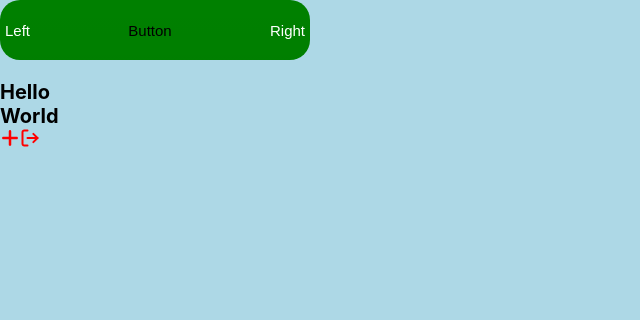
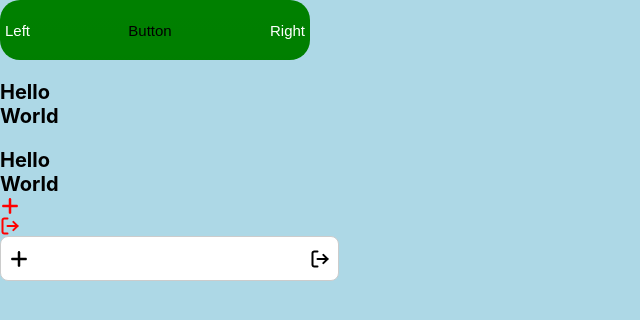
Before and after one commit to nisalV/my-profile, a React (Create React App) app: page / in a window 1280 px wide. Shown: the top 320 px of the page, without its empty margins (0-640 px from the left). Built offline with nearby package versions, Linux system fonts and the light colour scheme.

Commit message:
Add Input component (#3)

```diff
--- a/src/App.tsx
+++ b/src/App.tsx
@@ -1,5 +1,7 @@
+import { useState } from 'react'
 import Button from './CoreComponents/ButtonComponent/Button'
 import Icon from './CoreComponents/IconComponent/Icon'
+import Input from './CoreComponents/InputComponent/Input'
 import Text from './CoreComponents/TextComponent/Text'
 
 const styles = {
@@ -12,30 +14,59 @@ const styles = {
 }
 
 function App() {
+  const [text, setText] = useState('')
   return (
     <div style={styles.wrapper}>
       <Button
         width="300px"
         height="50px"
         text="Button"
-        isDisabled={false}
         leftElement={<Text text="Left" />}
         centerElement={<Text text="Center" />}
         rightElement={<Text text="Right" />}
         buttonStyles={{ backgroundColor: 'green', borderRadius: 20 }}
         textStyles={{ color: 'black' }}
-        onClick={() => alert('clicked')}
+        onClick={() => {}}
+        onMouseDown={() => alert('mouse down')}
       />
       <Text
+        clickable
         text={`Hello\n World`}
         fontSize={20}
         fontWeight="bold"
         color="black"
         textStyles={{ marginTop: 20 }}
-        onClick={() => alert('clicked')}
+        onMouseDown={() => alert('mouse down')}
+      />
+      <Text
+        clickable
+        text={`Hello\n World`}
+        fontSize={20}
+        fontWeight="bold"
+        color="black"
+        textStyles={{ marginTop: 20 }}
+        onMouseDown={() => alert('mouse down')}
       />
       <Icon name="add" width={20} height={20} color="red" />
       <Icon name="signOut" width={20} height={20} stroke="red" />
+      <Input
+        value={text}
+        onChangeText={setText}
+        leftIconProps={{
+          name: 'add',
+          width: 20,
+          height: 20,
+          color: 'black',
+        }}
+        onPressLeftIcon={() => alert('left icon pressed')}
+        rightIconProps={{
+          name: 'signOut',
+          width: 20,
+          height: 20,
+          stroke: 'black',
+        }}
+        inputStyles={{ color: 'blue', fontSize: 20 }}
+      />
     </div>
   )
 }
--- a/src/CoreComponents/ButtonComponent/Button.tsx
+++ b/src/CoreComponents/ButtonComponent/Button.tsx
@@ -1,4 +1,4 @@
-import React from 'react'
+import React, { HTMLAttributes } from 'react'
 import Text from '../TextComponent/Text'
 import './Button.css'
 
@@ -14,6 +14,7 @@ const styles = {
     paddingBlock: 0,
     paddingInline: 0,
     position: 'relative' as const,
+    display: 'block',
   },
   contentContainerConstantStyles: {
     border: 0,
@@ -38,8 +39,7 @@ const styles = {
     paddingRight: '5px',
   },
 }
-
-type ButtonProps = {
+interface ButtonProps extends HTMLAttributes<HTMLButtonElement> {
   width: number | string
   height: number | string
   id?: string
@@ -53,7 +53,6 @@ type ButtonProps = {
   centerElementStyles?: React.CSSProperties
   rightElementStyles?: React.CSSProperties
   isDisabled?: boolean
-  onClick: () => void
 }
 
 function Button({
@@ -69,7 +68,7 @@ function Button({
   centerElementStyles,
   rightElementStyles,
   isDisabled,
-  onClick,
+  ...props
 }: ButtonProps) {
   return (
     <button
@@ -82,7 +81,7 @@ function Button({
         ...styles.buttonConstantStyles,
       }}
       disabled={isDisabled}
-      onClick={() => onClick()}
+      {...props}
     >
       <div
         className="button-overlay"
--- /dev/null
+++ b/src/CoreComponents/IconComponent/Icon.css
@@ -0,0 +1,8 @@
+.icon {
+    opacity: 1;
+    transition: 0.5s;
+  }
+
+.icon:hover {
+    opacity: 0.75;
+}
--- a/src/CoreComponents/IconComponent/Icon.tsx
+++ b/src/CoreComponents/IconComponent/Icon.tsx
@@ -1,22 +1,27 @@
 import { iconList } from '../../Assets/iconList'
+import './Icon.css'
 
 type IconProps = {
   name: string
-  width: number
-  height: number
+  width: number | string
+  height: number | string
   color?: string
   stroke?: string
+  onPress?: () => void
 }
 
-const Icon = ({ name, width, height, color, stroke }: IconProps) => {
+const Icon = ({ name, width, height, color, stroke, onPress }: IconProps) => {
   const iconDetails = iconList[name]
   return (
     <svg
+      className={onPress ? 'icon' : undefined}
       width={`${width}`}
       height={`${height}`}
       viewBox={iconDetails.viewBox}
       fill="none"
       xmlns="http://www.w3.org/2000/svg"
+      onClick={onPress}
+      style={{ cursor: onPress ? 'pointer' : 'default', display: 'block' }}
     >
       {iconDetails.paths.map((path, index) => (
         <path
--- /dev/null
+++ b/src/CoreComponents/InputComponent/Input.css
@@ -0,0 +1,8 @@
+.input {
+  outline: 2px solid transparent;
+  transition: outline 0.5s ease;
+}
+
+.input:hover {
+  outline: 2px solid #ee12127f;
+}
--- /dev/null
+++ b/src/CoreComponents/InputComponent/Input.tsx
@@ -0,0 +1,133 @@
+import React, { HTMLAttributes } from 'react'
+import Icon from '../IconComponent/Icon'
+import './Input.css'
+
+const styles = {
+  wrapper: {
+    display: 'flex',
+    flexDirection: 'row' as const,
+    alignItems: 'center',
+    justifyContent: 'center',
+    backgroundColor: 'white',
+    overflow: 'hidden',
+    maxHeight: 'fit-content',
+    maxWidth: 'fit-content',
+    padding: '10px 0px',
+    borderRadius: 8,
+    border: '1px solid #ccc',
+  },
+  iconWrapper: {
+    display: 'flex',
+    justifyContent: 'center',
+    alignItems: 'center',
+    height: '100%',
+    width: 'auto',
+  },
+  inputDefaultStyles: {
+    width: 'auto',
+    height: '100%',
+    border: 'none',
+    outline: 'none',
+    padding: '0 8px',
+  },
+}
+
+type InputIconProps = {
+  name: string
+  width: number | string
+  height: number | string
+  color?: string
+  stroke?: string
+}
+
+interface InputProps extends HTMLAttributes<HTMLInputElement> {
+  value: string
+  width?: number | string
+  height?: number | string
+  type?: 'text' | 'number' | 'password'
+  leftIconProps?: InputIconProps
+  rightIconProps?: InputIconProps
+  inputWrapperStyles?: React.CSSProperties
+  inputStyles?: React.CSSProperties
+  leftIconStyles?: React.CSSProperties
+  rightIconStyles?: React.CSSProperties
+  onChangeText: (text: string) => void
+  onPressLeftIcon?: () => void
+  onPressRightIcon?: () => void
+}
+
+const Input = ({
+  value,
+  width,
+  height,
+  type,
+  leftIconProps,
+  rightIconProps,
+  inputWrapperStyles,
+  inputStyles,
+  leftIconStyles,
+  rightIconStyles,
+  onChangeText,
+  onPressLeftIcon,
+  onPressRightIcon,
+  ...props
+}: InputProps) => {
+  const onChange = (e: React.ChangeEvent<HTMLInputElement>) => {
+    return onChangeText(e.target.value)
+  }
+  return (
+    <div
+      id="input"
+      className="input"
+      style={{
+        ...inputWrapperStyles,
+        width,
+        height,
+        ...styles.wrapper,
+      }}
+    >
+      {leftIconProps && (
+        <div
+          style={{ ...styles.iconWrapper, ...leftIconStyles, paddingLeft: 8 }}
+        >
+          <Icon
+            name={leftIconProps?.name}
+            width={leftIconProps?.width}
+            height={leftIconProps?.height}
+            color={leftIconProps?.color}
+            stroke={leftIconProps?.stroke}
+            onPress={onPressLeftIcon}
+          />
+        </div>
+      )}
+      <input
+        type={type ? (type as string) : 'text'}
+        width="100%"
+        height="100%"
+        value={value}
+        style={{
+          ...styles.inputDefaultStyles,
+          ...inputStyles,
+        }}
+        onChange={onChange}
+        {...props}
+      />
+      {rightIconProps && (
+        <div
+          style={{ ...styles.iconWrapper, ...rightIconStyles, paddingRight: 8 }}
+        >
+          <Icon
+            name={rightIconProps?.name}
+            width={rightIconProps?.width}
+            height={rightIconProps?.height}
+            color={rightIconProps?.color}
+            stroke={rightIconProps?.stroke}
+            onPress={onPressRightIcon}
+          />
+        </div>
+      )}
+    </div>
+  )
+}
+
+export default Input
--- a/src/CoreComponents/TextComponent/Text.tsx
+++ b/src/CoreComponents/TextComponent/Text.tsx
@@ -6,6 +6,7 @@ const styles = {
     padding: 0,
     width: 'fit-content',
     height: 'fit-content',
+    display: 'block',
   },
   oneLineStyles: {
     whiteSpace: 'nowrap',
@@ -18,7 +19,7 @@ const styles = {
   },
 }
 
-type TextProps = {
+interface TextProps extends React.HTMLAttributes<HTMLParagraphElement> {
   text: string
   id?: string
   fontSize?: number | string
@@ -26,27 +27,37 @@ type TextProps = {
   color?: string
   oneLine?: boolean
   textStyles?: React.CSSProperties
-  onClick?: () => void
+  clickable?: boolean
 }
 
-const Text = (props: TextProps) => {
+const Text = ({
+  text,
+  id,
+  fontSize,
+  fontWeight,
+  color,
+  oneLine,
+  textStyles,
+  clickable,
+  ...props
+}: TextProps) => {
   return (
     <p
-      id={props.id}
-      className={props.onClick && 'text'}
+      id={id}
+      className={clickable ? id || 'text' : undefined}
       style={{
-        color: props.color || 'white',
-        fontWeight: props.fontWeight || 'normal',
-        fontSize: props.fontSize || '15px',
-        cursor: props.onClick ? 'pointer' : 'default',
+        color: color || 'white',
+        fontWeight: fontWeight || 'normal',
+        fontSize: fontSize || '15px',
+        cursor: clickable ? 'pointer' : 'default',
         ...styles.wrapper,
-        ...props.textStyles,
-        ...(props.oneLine && styles.oneLineStyles),
-        ...(!props.oneLine && styles.lineBreak),
+        ...textStyles,
+        ...(oneLine && styles.oneLineStyles),
+        ...(!oneLine && styles.lineBreak),
       }}
-      onClick={() => props.onClick && props.onClick()}
+      {...props}
     >
-      {props.text}
+      {text}
     </p>
   )
 }
```
